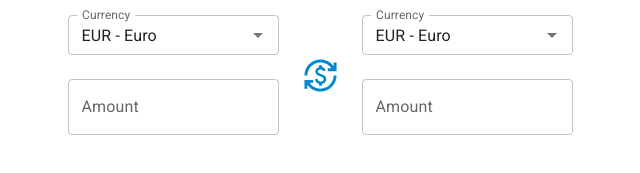
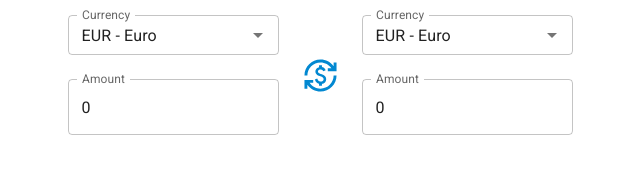
Before and after one commit to burzomir/currency-converter, a Next.js app: page / in a window 1280 px wide. Shown: the part 325-498 px from the top of the page, without its empty margins (320-960 px from the left). Built offline with nearby package versions, Linux system fonts and the light colour scheme.

Commit message:
Extracted amount-input and currency-select components

```diff
--- a/src/app/page.tsx
+++ b/src/app/page.tsx
@@ -1,9 +1,9 @@
 "use client";
-import { Autocomplete, Stack, TextField } from "@mui/material";
+import { Stack } from "@mui/material";
 import { CurrencyExchange } from "@mui/icons-material";
-import { useId } from "react";
-import { NumericFormat } from "react-number-format";
-import { useSeparators } from "@/hooks";
+import { useState } from "react";
+import CurrencySelect from "@/components/currency-select";
+import AmountInput from "@/components/amount-input";
 
 export default function Home() {
   return (
@@ -22,30 +22,16 @@ export default function Home() {
 }
 
 function CurrencyInput() {
-  const currencyId = useId();
-  const amountId = useId();
-  const { thousandSeparator, decimalSeparator } = useSeparators();
+  const [currency, setCurrency] = useState(currencies[0]);
+  const [amount, setAmount] = useState(0);
   return (
     <Stack gap={3}>
-      <Autocomplete
-        options={currencies}
-        getOptionLabel={(option) => `${option.code} - ${option.name}`}
-        getOptionKey={(option) => option.code}
-        renderInput={(params) => <TextField {...params} label="Currency" />}
-        id={currencyId}
-        disableClearable
-        disablePortal
-        defaultValue={currencies[0]}
-        size="small"
+      <CurrencySelect
+        currencies={currencies}
+        value={currency}
+        onChange={setCurrency}
       />
-      <NumericFormat
-        customInput={TextField}
-        id={amountId}
-        label="Amount"
-        allowNegative={false}
-        thousandSeparator={thousandSeparator}
-        decimalSeparator={decimalSeparator}
-      />
+      <AmountInput value={amount} onChange={setAmount} />
     </Stack>
   );
 }
--- /dev/null
+++ b/src/components/amount-input.tsx
@@ -0,0 +1,32 @@
+import { useSeparators } from "@/hooks";
+import { TextField } from "@mui/material";
+import { useCallback, useId } from "react";
+import { NumberFormatValues, NumericFormat } from "react-number-format";
+
+export type AmountInputProps = {
+  value: number;
+  onChange: (value: number) => void;
+};
+
+export default function AmountInput({ onChange, value }: AmountInputProps) {
+  const id = useId();
+  const { thousandSeparator, decimalSeparator } = useSeparators();
+  const onChange_ = useCallback(
+    (value: NumberFormatValues) => {
+      onChange(value.floatValue || 0);
+    },
+    [onChange]
+  );
+  return (
+    <NumericFormat
+      customInput={TextField}
+      id={id}
+      label="Amount"
+      allowNegative={false}
+      thousandSeparator={thousandSeparator}
+      decimalSeparator={decimalSeparator}
+      value={value}
+      onValueChange={onChange_}
+    />
+  );
+}
--- /dev/null
+++ b/src/components/currency-select.tsx
@@ -0,0 +1,54 @@
+import { Currency } from "@/types";
+import {
+  Autocomplete,
+  AutocompleteRenderInputParams,
+  TextField,
+} from "@mui/material";
+import { useCallback, useId } from "react";
+
+export type CurrencySelectProps = {
+  currencies: Currency[];
+  value: Currency;
+  onChange: (value: Currency) => void;
+};
+
+export default function CurrencySelect({
+  currencies,
+  value,
+  onChange,
+}: CurrencySelectProps) {
+  const id = useId();
+  const onChange_ = useCallback(
+    (_: any, value: Currency) => {
+      onChange(value);
+    },
+    [onChange]
+  );
+
+  return (
+    <Autocomplete
+      options={currencies}
+      value={value}
+      onChange={onChange_}
+      getOptionLabel={getOptionLabel}
+      getOptionKey={getOptionKey}
+      renderInput={renderInput}
+      id={id}
+      disableClearable
+      disablePortal
+      size="small"
+    />
+  );
+}
+
+function getOptionLabel({ code, name }: Currency) {
+  return `${code} - ${name}`;
+}
+
+function getOptionKey({ code }: Currency) {
+  return code;
+}
+
+function renderInput(params: AutocompleteRenderInputParams) {
+  return <TextField {...params} label="Currency" />;
+}
--- /dev/null
+++ b/src/types.ts
@@ -0,0 +1,4 @@
+export type Currency = {
+  name: string;
+  code: string;
+};
```
